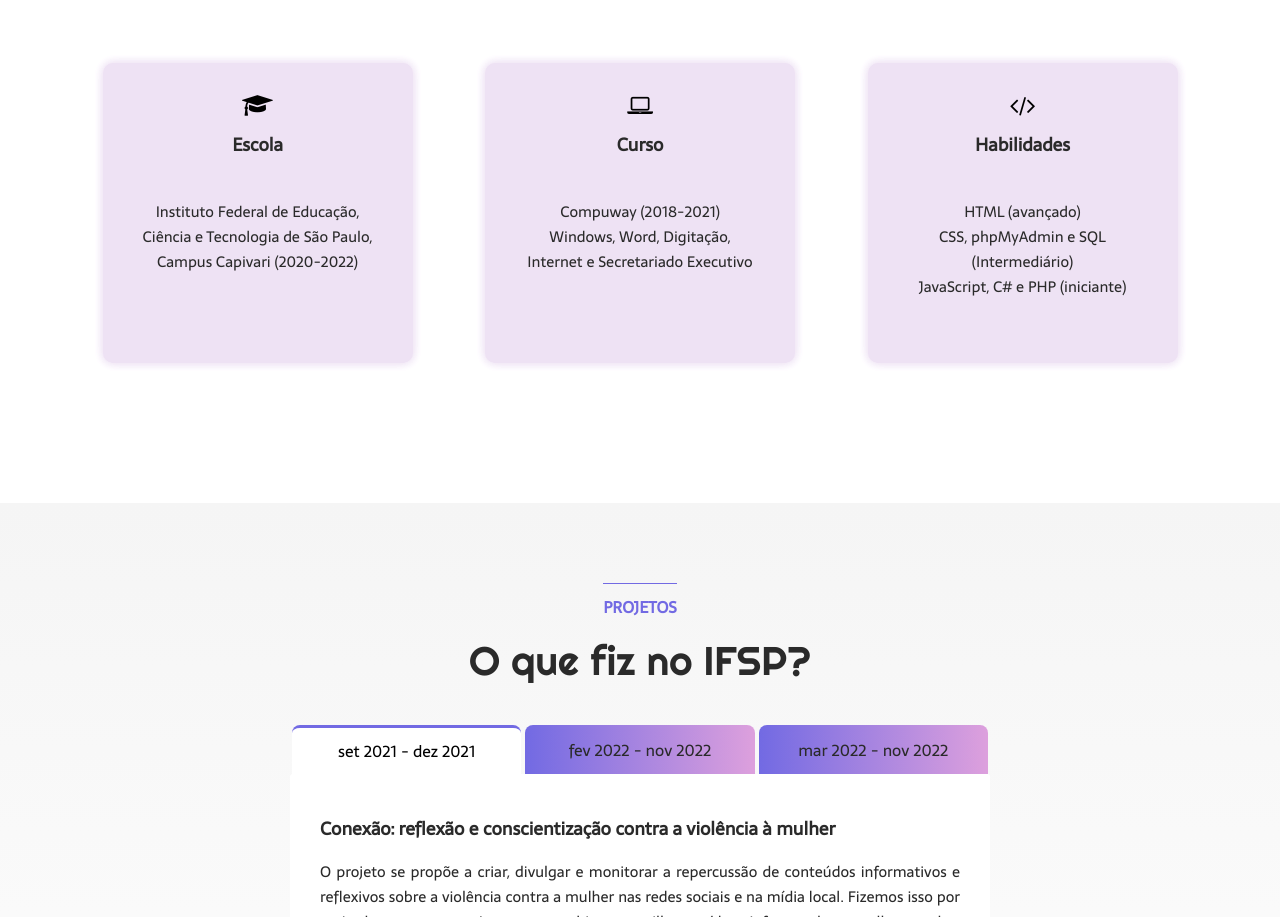
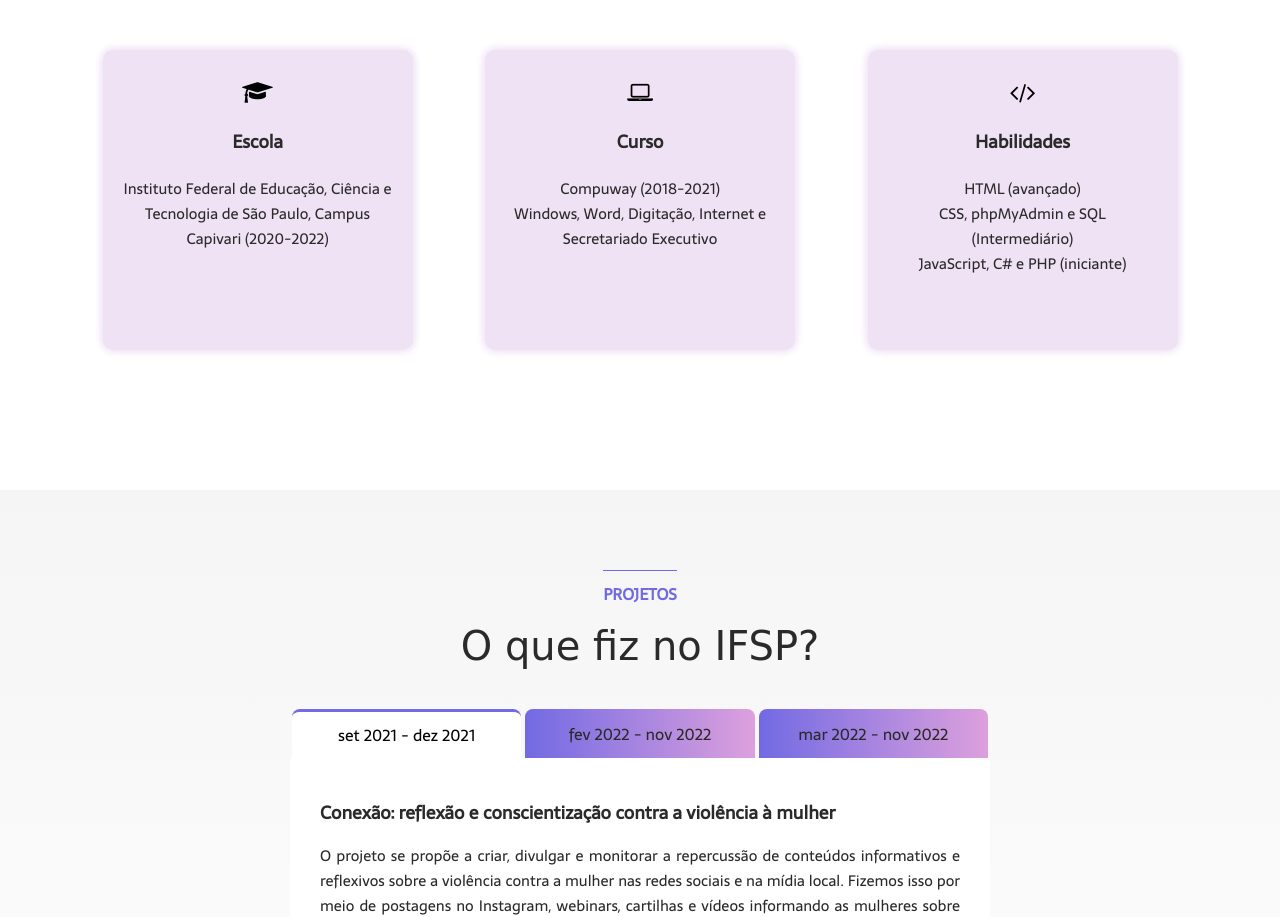
Before and after one commit to Eduarda-Nere/Portf-lio, a plain HTML site: page index.html in a window 1280 px wide. Shown: the part 1258-2175 px from the top of the page. Drawn offline with Linux system fonts and the light colour scheme; some icons are missing.

Commit message:
Update index.html

```diff
--- a/index.html
+++ b/index.html
@@ -6,8 +6,7 @@
       <title>Portfólio | Eduarda</title>
       <link rel="shortcut icon" href="img/dev.png">
       <link rel="stylesheet" href="https://cdnjs.cloudflare.com/ajax/libs/font-awesome/4.7.0/css/font-awesome.min.css">
-      <link rel="stylesheet" type="text/css" href="style.css" />
-      <link href='https://fonts.googleapis.com/css?family=Righteous' rel='stylesheet'>
+      <link rel="stylesheet" type="text/css" href="style.css"/>
       <link href='https://fonts.googleapis.com/css?family=Sarala' rel='stylesheet'>
    </head>
    <body>
@@ -67,19 +66,19 @@
          <h3 class="titulo-assunto">Formação</h3>
          <div class="formacao-wrapper">
             <div class="formacao">
-               <h1 style="margin-top: 30px"><i class="fa fa-light fa-graduation-cap"></i></h1>
-               <h2 class="subtitulo">Escola</h2>
-               <p class="paragrafo" style="margin: 40px;">Instituto Federal de Educação, Ciência e Tecnologia de São Paulo, Campus Capivari (2020-2022)</p>
+               <h1 style="margin-top: 30px"><i class="fa fa-light fa-graduation-cap icon-fundo"></i></h1>
+               <h2 class="subtitulo" style="margin-top: 10px">Escola</h2>
+               <p class="paragrafo" style="margin: 20px;">Instituto Federal de Educação, Ciência e Tecnologia de São Paulo, Campus Capivari (2020-2022)</p>
             </div>
             <div class="formacao">
-               <h1 style="margin-top: 30px"><i class="fa fa-laptop"></i></h1>
-               <h2 class="subtitulo">Curso</h2>
-               <p class="paragrafo" style="margin: 40px;">Compuway (2018-2021)<br>Windows, Word, Digitação, Internet e Secretariado Executivo</p>
+               <h1 style="margin-top: 30px"><i class="fa fa-laptop icon-fundo"></i></h1>
+               <h2 class="subtitulo" style="margin-top: 10px">Curso</h2>
+               <p class="paragrafo" style="margin: 20px;">Compuway (2018-2021)<br>Windows, Word, Digitação, Internet e Secretariado Executivo</p>
             </div>
             <div class="formacao">
-               <h1 style="margin-top: 30px"><i class="fa fa-code"></i></h1>
-               <h2 class="subtitulo">Habilidades</h2>
-               <p class="paragrafo" style="margin: 40px;">HTML (avançado)<br>CSS, phpMyAdmin e SQL (Intermediário)<br> JavaScript, C# e PHP (iniciante)</p>
+               <h1 style="margin-top: 30px"><i class="fa fa-code icon-fundo"></i></h1>
+               <h2 class="subtitulo" style="margin-top: 10px">Habilidades</h2>
+               <p class="paragrafo" style="margin: 20px;">HTML (avançado)<br>CSS, phpMyAdmin e SQL (Intermediário)<br> JavaScript, C# e PHP (iniciante)</p>
             </div>
          </div>
       </section>
```
